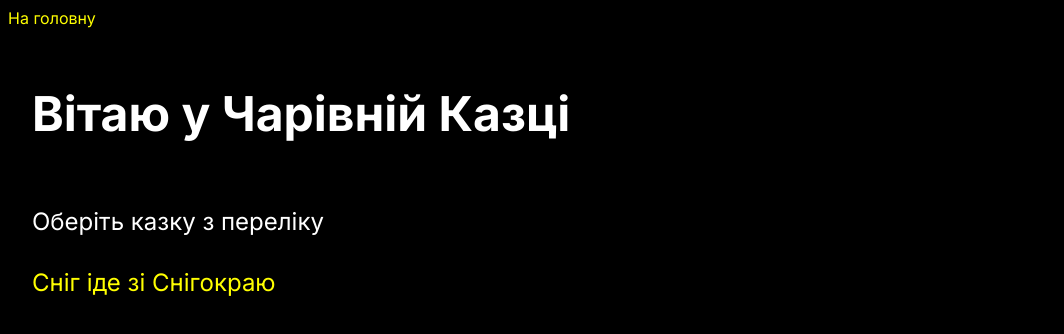
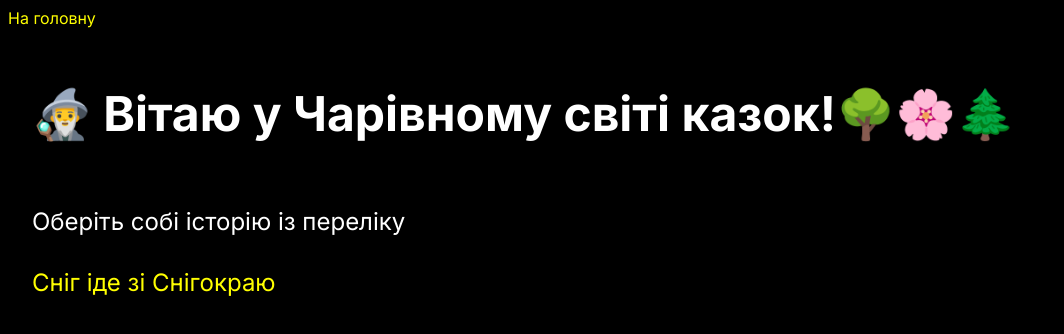
Before and after one commit to Iakobson/Fairy-Tale, a Next.js app: page / in a window 1280 px wide. Shown: the top 334 px of the page, without its empty margins (0-1064 px from the left). Built offline with nearby package versions, Linux system fonts and the light colour scheme.

Commit message:
Update page.tsx

```diff
--- a/app/page.tsx
+++ b/app/page.tsx
@@ -12,11 +12,11 @@ export default function Home() {
     <>
       <H>
         {/* Заголовок сторінки */}
-        <AppText>Вітаю у Чарівній Казці</AppText>
+        <AppText>🧙‍♂️ Вітаю у Чарівному світі казок!🌳🌸🌲</AppText>
       </H>
       <P>
         {/* Підзаголовок */}
-        <AppText>Оберіть казку з переліку</AppText>
+        <AppText>Оберіть собі історію із переліку</AppText>
       </P>
       <Ul>
          {/* Створення списку доступних казок за допомогою мапування */}
```
